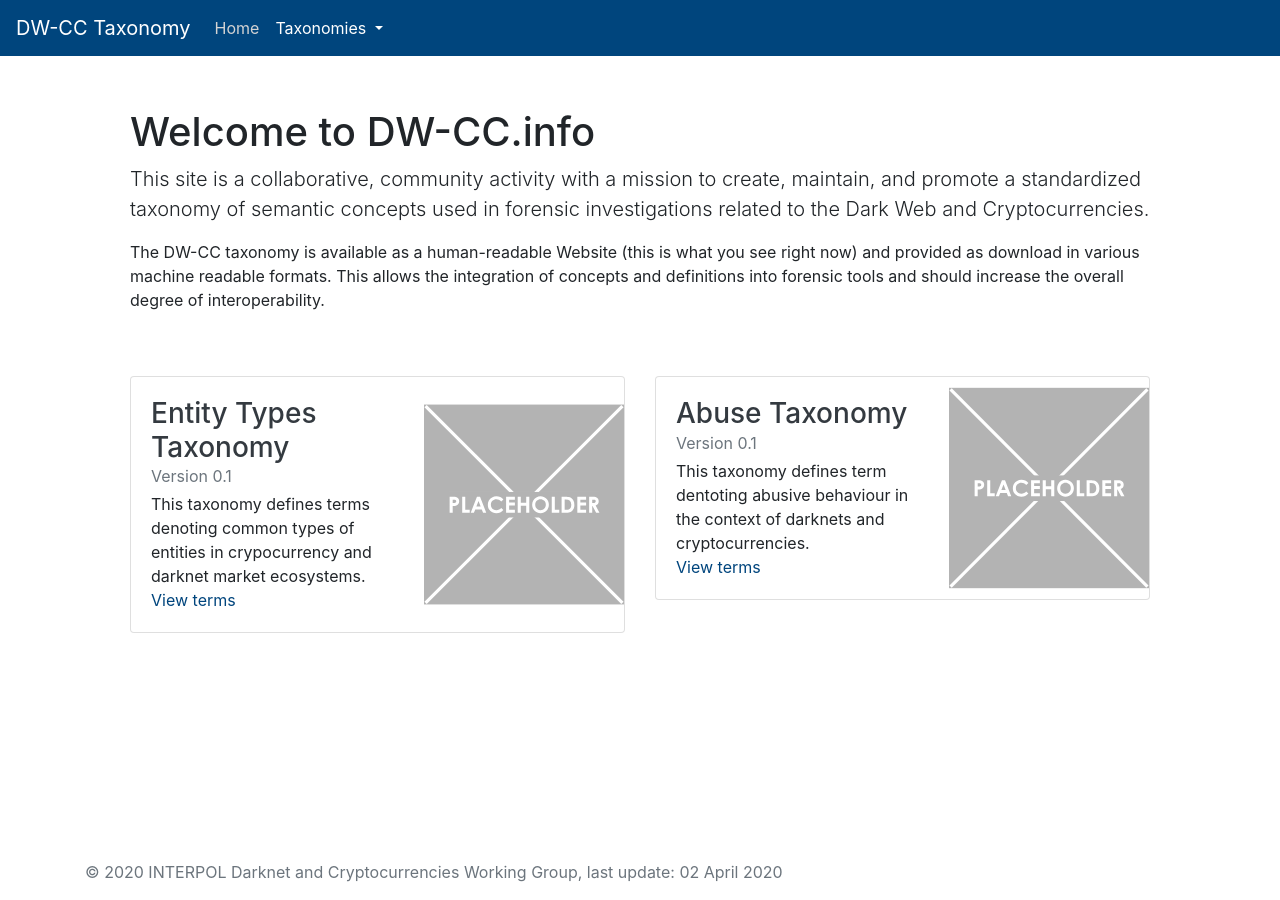
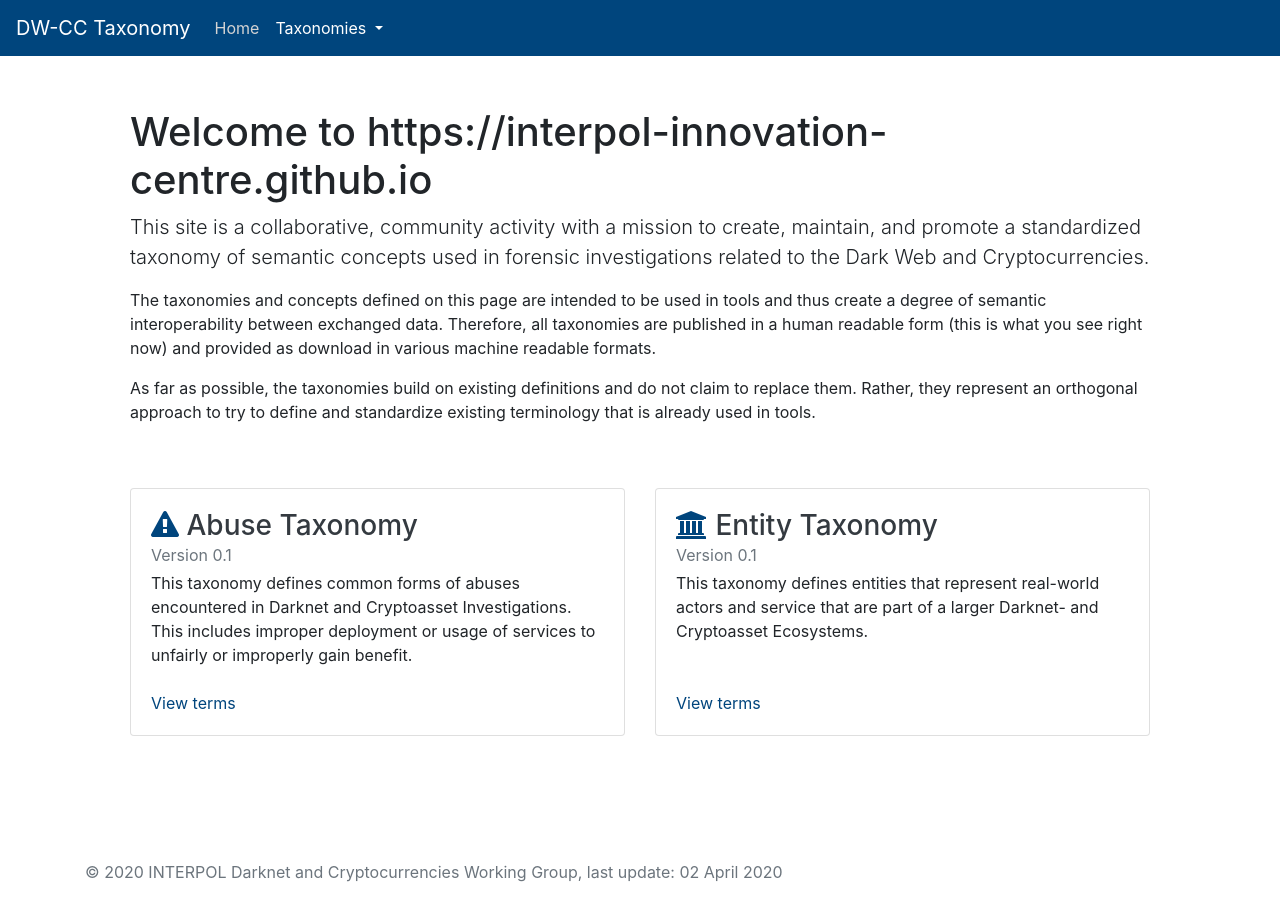
Before and after one commit to INTERPOL-Innovation-Centre/DW-VA-Taxonomy, a Jekyll site: the page built from index.html, in a window 1280 px wide. Built offline with Jekyll 4.4.1, drawn with Linux system fonts in a browser that asks for light colours.

Commit message:
fixed index; abstracted taxonomy_box

```diff
--- /dev/null
+++ b/_includes/meta_box.html
@@ -0,0 +1,18 @@
+{% assign taxonomy = include.taxonomy %}
+{% assign path = include.path %}
+{% assign icon = include.icon %}
+
+
+<div class="col-md-6">
+  <div class="card flex-md-row mb-4 box-shadow h-100">
+    <div class="card-body d-flex flex-column align-items-start">
+      <h3 class="mb-0">
+        <i class="fa {{ icon }}"></i>
+        <a class="text-dark" href="{{ site.baseurl }}{{ path }}">{{ taxonomy.scheme.title }}</a>
+      </h3>
+      <div class="mb-1 text-muted">Version {{ taxonomy.scheme.version}}</div>
+      <p class="card-text mb-auto">{{ taxonomy.scheme.description}}</p>
+      <a href="{{ site.baseurl }}{{ path }}">View terms</a>
+    </div>
+  </div>
+</div>
--- a/_layouts/default.html
+++ b/_layouts/default.html
@@ -10,6 +10,9 @@
 
     <!-- Bootstrap CSS -->
     <link rel="stylesheet" href="https://stackpath.bootstrapcdn.com/bootstrap/4.4.1/css/bootstrap.min.css" integrity="sha384-Vkoo8x4CGsO3+Hhxv8T/Q5PaXtkKtu6ug5TOeNV6gBiFeWPGFN9MuhOf23Q9Ifjh" crossorigin="anonymous">
+
+    <!-- Font Awesome CSS -->
+    <link rel="stylesheet" href="https://stackpath.bootstrapcdn.com/font-awesome/4.7.0/css/font-awesome.min.css" integrity="sha384-wvfXpqpZZVQGK6TAh5PVlGOfQNHSoD2xbE+QkPxCAFlNEevoEH3Sl0sibVcOQVnN" crossorigin="anonymous">
 
     <!-- Custom styles for this site -->
     <link href="{{ site.baseurl }}/assets/css/styles.css" rel="stylesheet">
--- a/_sass/main.scss
+++ b/_sass/main.scss
@@ -53,6 +53,9 @@ main {
 	.container {
 		padding: 60px 60px 0;
 	}
+	i {
+		color: $interpol;
+	}
 }
 
 footer {
--- a/index.html
+++ b/index.html
@@ -7,44 +7,27 @@ title: Home
 
   <div class="row mt-5">
     <div class="col-md-12">
-      <h1>Welcome to DW-CC.info</h1>
+      <h1>Welcome to {{ site.url }}</h1>
 
       <p class="lead">This site is a collaborative, community activity with a mission to create, maintain, and promote a standardized taxonomy of semantic concepts used in forensic investigations related to the Dark Web and Cryptocurrencies.</p>
 
-      <p>The DW-CC taxonomy is available as a human-readable Website (this is what you see right now)
-        and provided as download in various machine readable formats. This allows the integration of concepts and definitions into forensic tools and should increase the overall degree of interoperability.</p>
+      <p>The taxonomies and concepts defined on this page are intended to be used in tools and thus create a degree of semantic interoperability between exchanged data. Therefore, all taxonomies are published in
+      a human readable form (this is what you see right now) and provided as download in various machine readable formats.</p>
+
+      <p>As far as possible, the taxonomies build on existing definitions and do not claim to replace them. Rather, they represent an orthogonal approach to try to define and standardize existing terminology that is already used in tools.</p>
+
     </div>
   </div>
 
+
   <div class="row mt-5">
-    <!-- first card -->
-    <div class="col-md-6">
-      <div class="card flex-md-row mb-4 box-shadow h-md-250">
-        <div class="card-body d-flex flex-column align-items-start">
-          <h3 class="mb-0">
-            <a class="text-dark" href="{{ site.baseurl }}/taxonomies/entities">Entity Types Taxonomy</a>
-          </h3>
-          <div class="mb-1 text-muted">Version 0.1</div>
-          <p class="card-text mb-auto">This taxonomy defines terms denoting common types of entities in crypocurrency and darknet market ecosystems.</p>
-          <a href="{{ site.baseurl }}/taxonomies/entities">View terms</a>
-        </div>
-        <img class="card-img-right flex-auto d-none d-md-block" src="{{ site.baseurl }}/assets/images/placeholder.svg" width=200 alt="Placeholder image">
-      </div>
-    </div>
-    <!-- second card -->
-    <div class="col-md-6">
-      <div class="card flex-md-row mb-4 box-shadow h-md-250">
-        <div class="card-body d-flex flex-column align-items-start">
-          <h3 class="mb-0">
-            <a class="text-dark" href="{{ site.baseurl }}/taxonomies/abuses">Abuse Taxonomy</a>
-          </h3>
-          <div class="mb-1 text-muted">Version 0.1</div>
-          <p class="card-text mb-auto">This taxonomy defines term dentoting abusive behaviour in the context of darknets and cryptocurrencies.</p>
-          <a href="{{ site.baseurl }}/taxonomies/abuses">View terms</a>
-        </div>
-        <img class="card-img-right flex-auto d-none d-md-block" src="{{ site.baseurl }}/assets/images/placeholder.svg" width=200 alt="Placeholder image">
-      </div>
-    </div>
+
+    {% assign taxonomy = site.data.abuses  %}
+    {% include meta_box.html taxonomy=taxonomy path="/taxonomies/abuses" icon="fa-warning" %}
+
+    {% assign taxonomy = site.data.entities %}
+    {% include meta_box.html taxonomy=taxonomy path="/taxonomies/entities" icon="fa-university"%}
+
   </div>
 
 </div>
```
Also changed, not shown: assets/images/actor.svg (added).
